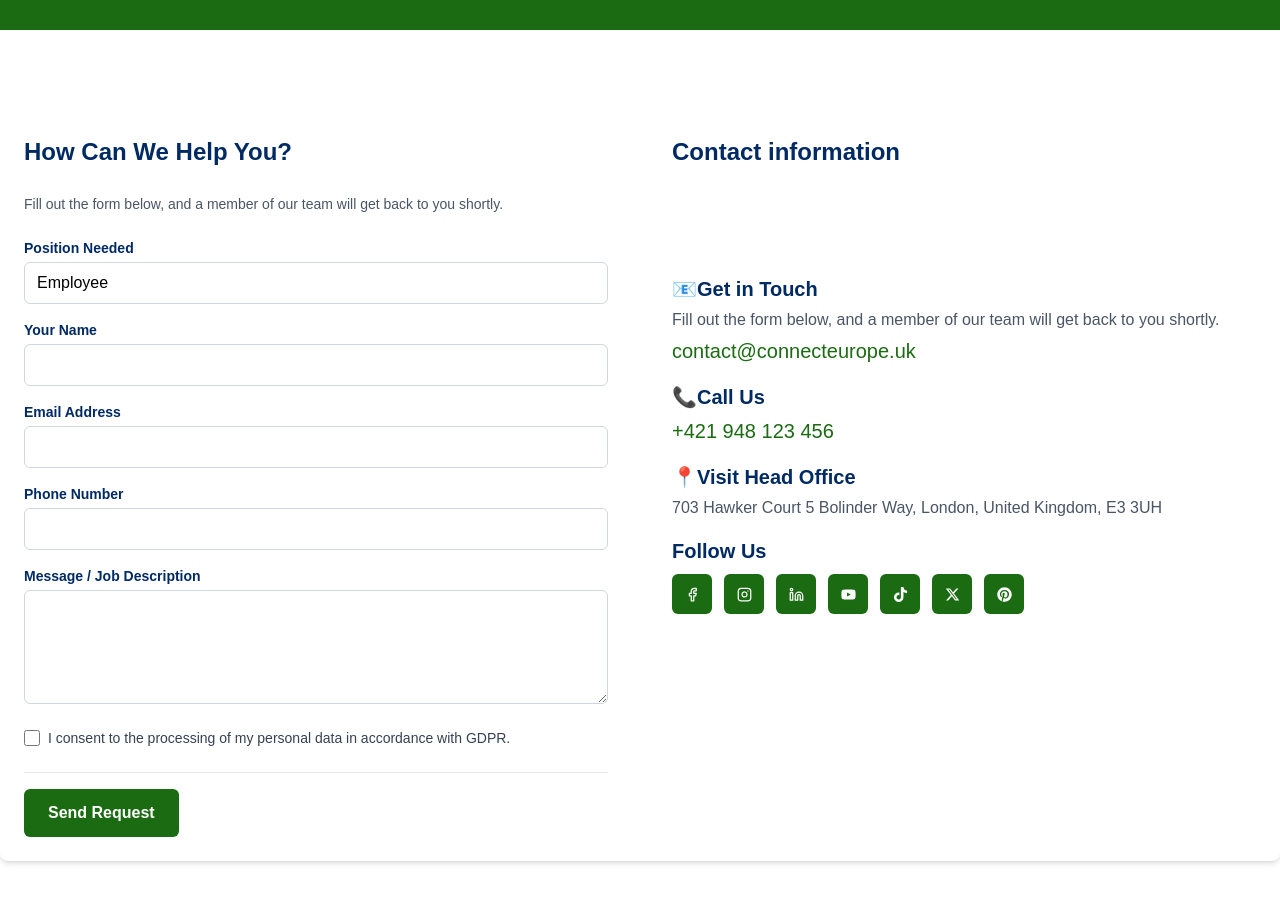
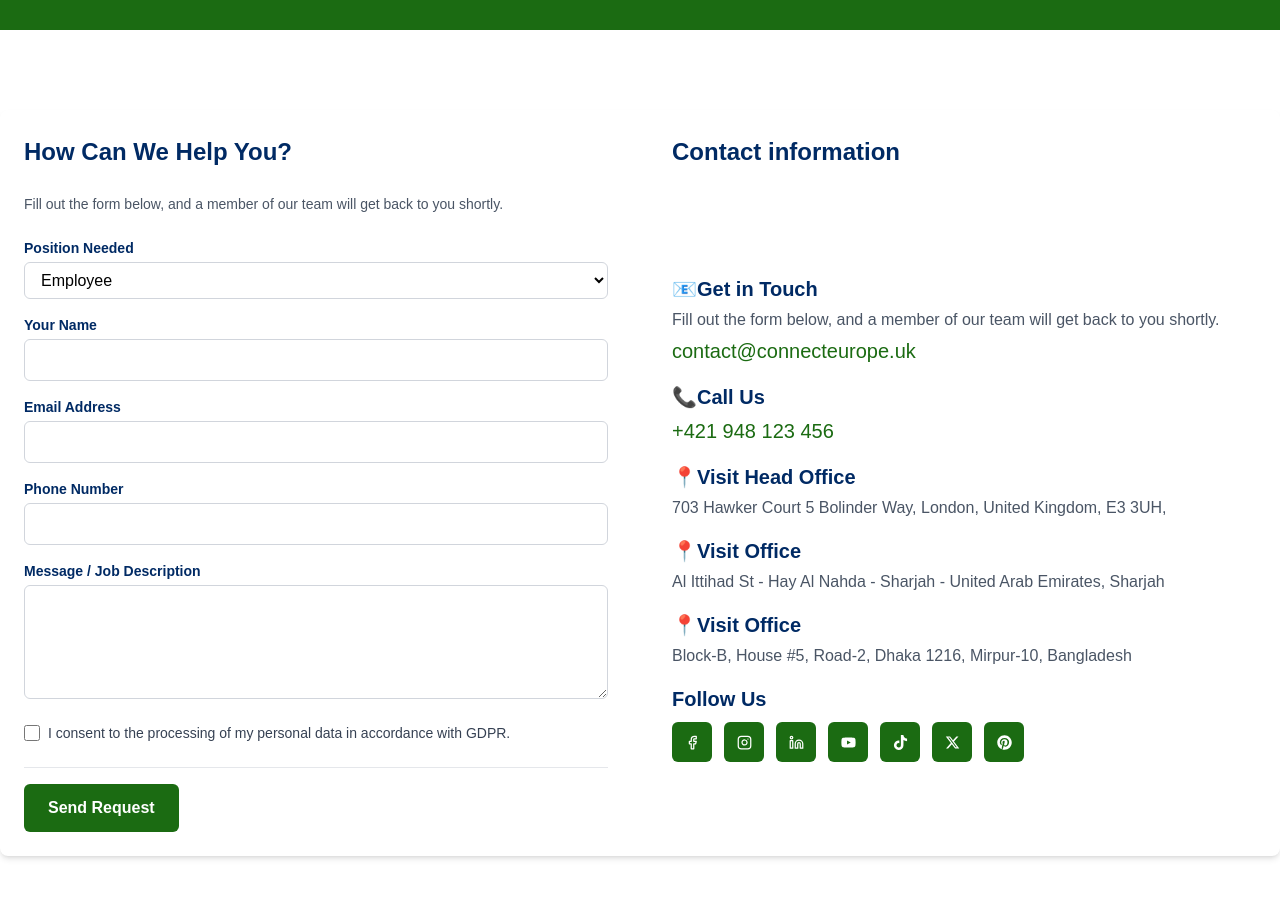
Before and after one commit to jihansofts/Connect-Europe, a Next.js app: page /contact in a window 1280 px wide. Shown: the part 760-1662 px from the top of the page. Built offline with nearby package versions, Linux system fonts and the light colour scheme.

Commit message:
update location add more

```diff
--- a/src/components/ContactPages/ContactArea.tsx
+++ b/src/components/ContactPages/ContactArea.tsx
@@ -1,8 +1,9 @@
-import React from "react";
+import React, { useRef } from "react";
 
 import { FaYoutube, FaTiktok, FaPinterest } from "react-icons/fa";
 import { FaXTwitter } from "react-icons/fa6";
 import { Facebook, Instagram, Linkedin } from "lucide-react";
+import emailjs from "@emailjs/browser";
 
 const socialLinks = [
   {
@@ -35,12 +36,33 @@ const socialLinks = [
   },
 ];
 export default function ContactArea() {
+  const formRef = useRef<HTMLFormElement>(null);
+
+  const sendEmail = (e: React.FormEvent<HTMLFormElement>) => {
+    e.preventDefault();
+    const serviceID = "service_v98mqhl";
+    const templateID = "template_52n0f0f";
+    const userID = "BEN35ODGKLGTsVqJE";
+    if (!formRef.current) return;
+
+    emailjs.sendForm(serviceID, templateID, formRef.current, userID).then(
+      (result) => {
+        alert("Message sent successfully!");
+        formRef.current?.reset();
+        console.log("Email sent successfully:", result.text);
+      },
+      (error) => {
+        alert("Failed to send message. Please try again later.");
+        console.error(error);
+      }
+    );
+  };
   return (
     <section className="py-20 bg-white">
       <div className="max-w-7xl mx-auto p-6 bg-white rounded-lg shadow-md">
         <div className="grid grid-cols-1 md:grid-cols-2 gap-x-16">
           {/* Left Column - Contact Form */}
-          <div className="space-y-6">
+          <form ref={formRef} onSubmit={sendEmail} className="space-y-6">
             <h1 className="text-[24px] font-bold text-heading">
               How Can We Help You?
             </h1>
@@ -48,7 +70,7 @@ export default function ContactArea() {
               Fill out the form below, and a member of our team will get back to
               you shortly.
             </p>
-            <div className="space-y-4">
+
             <div className="space-y-4">
               <div className="flex flex-col">
                 <label
@@ -57,10 +79,11 @@ export default function ContactArea() {
                   Position Needed
                 </label>
                 <select
+                  name="position"
                   id="employee"
-                    className="px-3 py-2 border border-gray-300 rounded-md focus:outline-none focus:ring-2 focus:ring-primary focus:primary appearance-none bg-white ">
+                  className="px-3 py-2 border border-gray-300 rounded-md focus:outline-none focus:ring-2 focus:ring-primary bg-white">
                   <option value="Employee">Employee</option>
-                    <option value="hrcouncil">Workers</option>
+                  <option value="Workers">Workers</option>
                 </select>
               </div>
 
@@ -72,8 +95,10 @@ export default function ContactArea() {
                 </label>
                 <input
                   type="text"
+                  name="user_name"
                   id="name"
-                    className="px-3 py-2 border border-gray-300 rounded-md focus:outline-none focus:ring-2 focus:ring-primary focus:primary"
+                  required
+                  className="px-3 py-2 border border-gray-300 rounded-md focus:outline-none focus:ring-2 focus:ring-primary"
                 />
               </div>
 
@@ -85,8 +110,10 @@ export default function ContactArea() {
                 </label>
                 <input
                   type="email"
+                  name="user_email"
                   id="email"
-                    className="px-3 py-2 border border-gray-300 rounded-md focus:outline-none focus:ring-2 focus:ring-primary focus:primary"
+                  required
+                  className="px-3 py-2 border border-gray-300 rounded-md focus:outline-none focus:ring-2 focus:ring-primary"
                 />
               </div>
 
@@ -98,12 +125,10 @@ export default function ContactArea() {
                 </label>
                 <input
                   type="tel"
+                  name="user_phone"
                   id="phone"
-                    className="px-3 py-2 border border-gray-300 rounded-md
-            focus:outline-none
-            focus:ring-2
-            focus:ring-primary
-            focus:border-primary"
+                  required
+                  className="px-3 py-2 border border-gray-300 rounded-md focus:outline-none focus:ring-2 focus:ring-primary"
                 />
               </div>
 
@@ -115,10 +140,11 @@ export default function ContactArea() {
                 </label>
                 <textarea
                   id="report"
+                  name="message"
                   rows={4}
-                    className="px-3 py-2 border border-gray-300 rounded-md focus:outline-none focus:ring-2 focus:ring-primary focus:primary"
+                  required
+                  className="px-3 py-2 border border-gray-300 rounded-md focus:outline-none focus:ring-2 focus:ring-primary"
                 />
-                </div>
               </div>
             </div>
 
@@ -126,6 +152,7 @@ export default function ContactArea() {
               <input
                 type="checkbox"
                 id="consent"
+                required
                 className="h-4 w-4 text-blue-600 rounded border-gray-300 focus:ring-blue-500"
               />
               <label htmlFor="consent" className="ml-2 text-sm text-gray-700">
@@ -135,12 +162,13 @@ export default function ContactArea() {
             </div>
 
             <div className="pt-4 border-t border-gray-200">
-              <button className="bg-primary hover:bg-heading cursor-pointer text-white px-6 py-3 rounded-md font-semibold transition-all">
-                {" "}
+              <button
+                type="submit"
+                className="bg-primary hover:bg-heading cursor-pointer text-white px-6 py-3 rounded-md font-semibold transition-all">
                 Send Request
               </button>
             </div>
-          </div>
+          </form>
 
           {/* Right Column - Contact Information */}
           <div className="space-y-8">
@@ -184,7 +212,24 @@ export default function ContactArea() {
                   </p>
                   <p className="text-[16px] text-gray-600">
                     703 Hawker Court 5 Bolinder Way, London, United Kingdom, E3
-                    3UH
+                    3UH,
+                  </p>
+                </address>
+                <address className="not-italic cursor-pointer space-y-1">
+                  <p className="text-heading font-bold text-[20px]">
+                    📍Visit Office
+                  </p>
+                  <p className="text-[16px] text-gray-600">
+                    Al Ittihad St - Hay Al Nahda - Sharjah - United Arab
+                    Emirates, Sharjah
+                  </p>
+                </address>
+                <address className="not-italic cursor-pointer space-y-1">
+                  <p className="text-heading font-bold text-[20px]">
+                    📍Visit Office
+                  </p>
+                  <p className="text-[16px] text-gray-600">
+                    Block-B, House #5, Road-2, Dhaka 1216, Mirpur-10, Bangladesh
                   </p>
                 </address>
                 <div>
```
Lines whose indentation alone changed are shown as unchanged.
